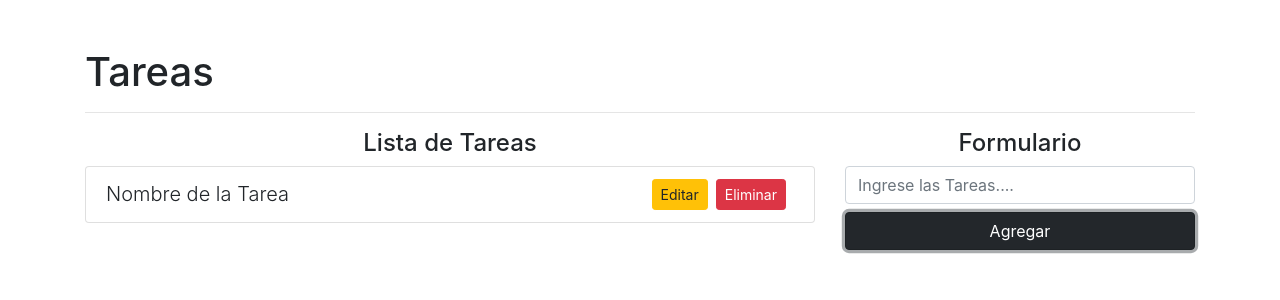
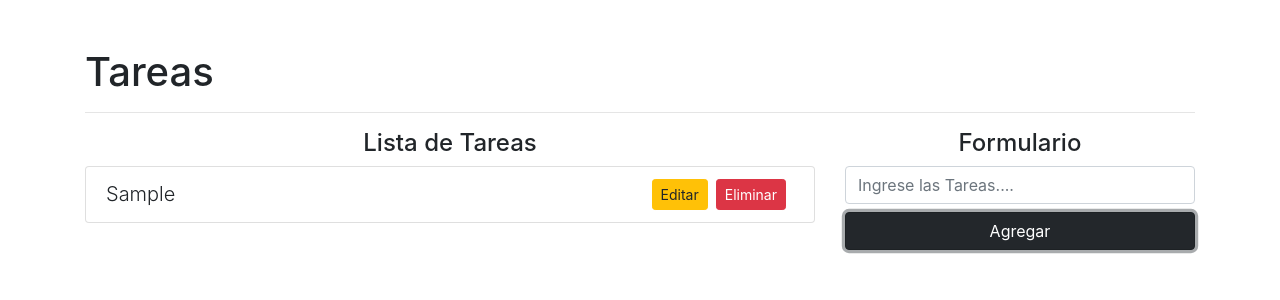
Before and after one commit to marcosqwe/web-react, a React (Create React App) app: page / in a window 1280 px wide. Both pictures are taken after typing "Sample" into the empty fields and a click on the button "Agregar". Shown: the top 300 px of the page. Built offline with nearby package versions, Linux system fonts and the light colour scheme.

Commit message:
Agrego Tareas

```diff
--- a/package.json
+++ b/package.json
@@ -10,6 +10,7 @@
     "react": "^17.0.2",
     "react-dom": "^17.0.2",
     "react-scripts": "4.0.3",
+    "shortid": "^2.2.16",
     "web-vitals": "^1.1.2"
   },
   "scripts": {
--- a/src/App.js
+++ b/src/App.js
@@ -1,8 +1,10 @@
 import React, { useState } from 'react'
 import { isEmpty } from 'lodash'
+import shortid from 'shortid'
 
 function App() {
-    const [task, setTask] = useState(null)
+    const [task, setTask] = useState("")
+    const [tasks, setTasks] = useState([])
 
     const addTask = (e) => {
       e.preventDefault()
@@ -10,10 +12,17 @@
         console.log("Task empty")
         return
       }
-    console.log("ok")
-    setTask("")
 
+      const newTask={
+        id: shortid.generate(),
+        name: task
+      }
+
+      setTasks([...tasks, newTask])
+      setTask("")
     }
+
+
 
   return (
     <div className="container mt-5">
@@ -23,11 +32,15 @@
           <div className="col-8">
             <h4 className="text-center">Lista de Tareas</h4>
             <ul className="list-group">
-              <li className="list-group-item">
-                <span className="lead">Nombre de la Tarea</span>
-                <button className="btn btn-danger btn-sm float-right mx-2">Eliminar</button>
-                <button className="btn btn-warning btn-sm float-right">Editar</button>
-              </li>
+              {
+                tasks.map((task) => (
+                 <li className="list-group-item" key={task.id}>
+                    <span className="lead">{task.name}</span>
+                    <button className="btn btn-danger btn-sm float-right mx-2">Eliminar</button>
+                    <button className="btn btn-warning btn-sm float-right">Editar</button>
+                </li>
+                ))
+              }
             </ul>
           </div>
           <div className="col-4">
```
Also changed, not shown: 1 other file (tests, documents, lock files or other folders).
